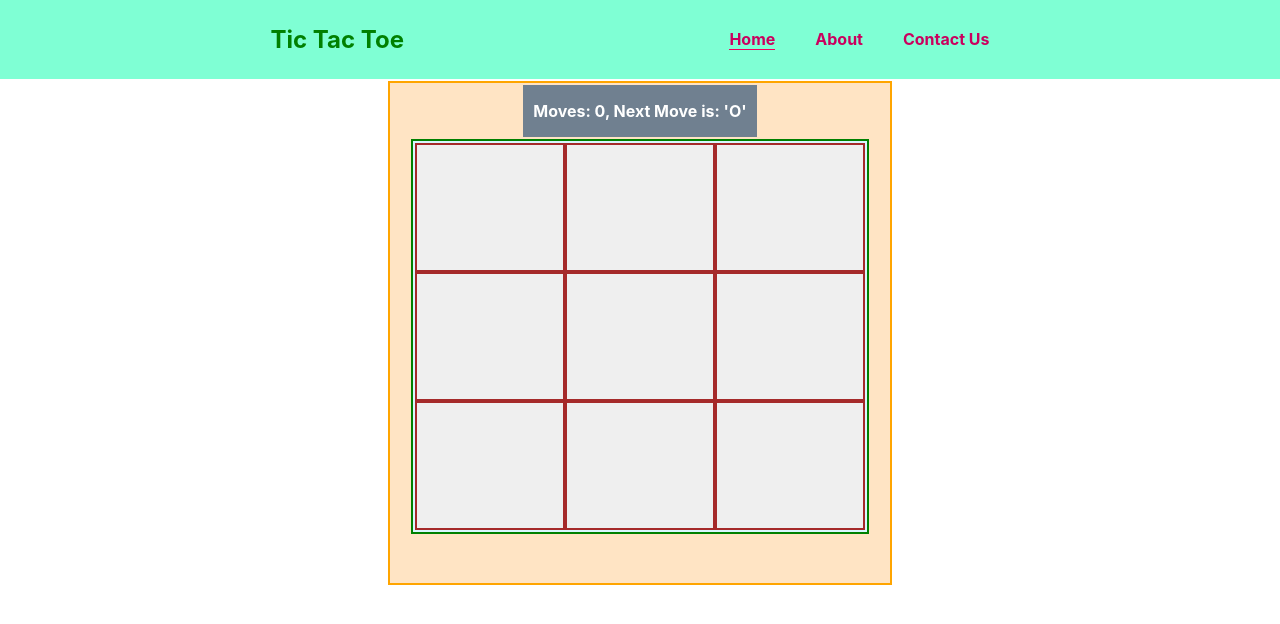
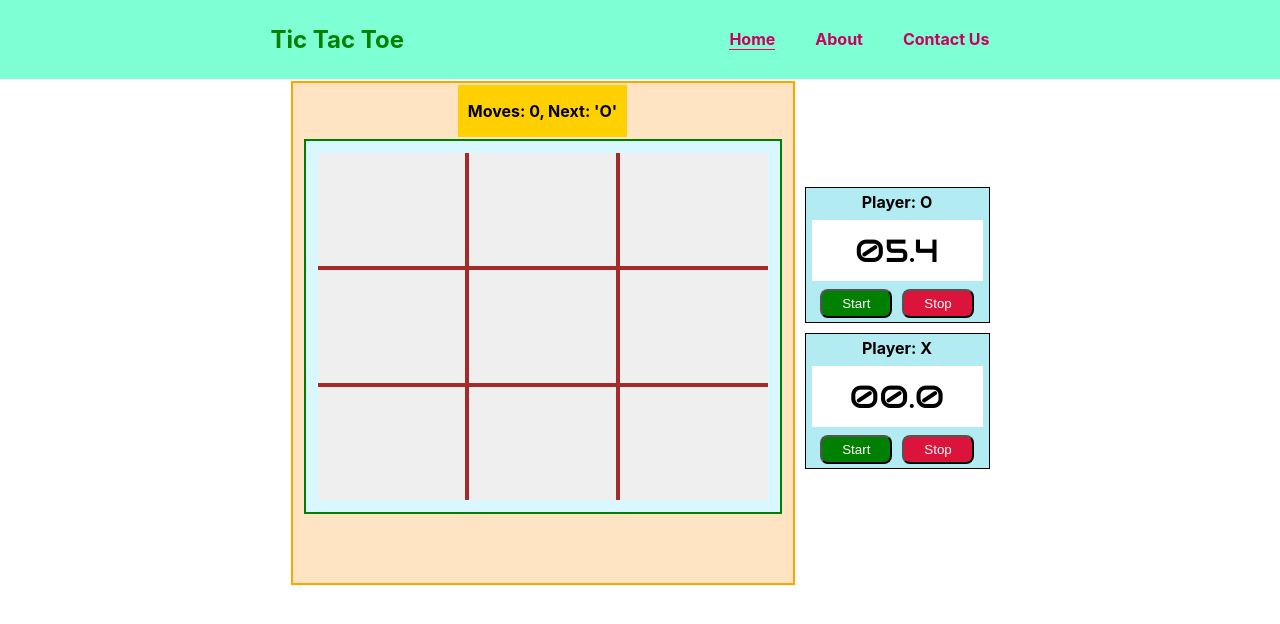
Before and after one commit to laks2097/my-work, a React (Create React App) app in the folder tictactoe/: page / in a window 1280 px wide. Shown: the top 624 px of the page. Built offline with nearby package versions, Linux system fonts and the light colour scheme.

Commit message:
Timer Added

```diff
--- a/tictactoe/src/components/board/board.styles.css
+++ b/tictactoe/src/components/board/board.styles.css
@@ -1,7 +1,7 @@
 .game-board-bg{
     border:2px solid green;
     width: 90%;
-    padding:2px;
+    padding:12px;
     height: 90%;
     background-color: rgb(217, 247, 255);
     display: grid;
--- a/tictactoe/src/components/game-cells/game-cells.styles.css
+++ b/tictactoe/src/components/game-cells/game-cells.styles.css
@@ -3,7 +3,35 @@
     border:2px solid brown;
     text-align:center;
     cursor:pointer;
-    font-size: 2rem;
+    font-size: 2.5rem;
     font-weight: bold;
     font-family: 'Shadows Into Light', cursive;
 }
+button#\30{
+    border-top:0;
+    border-left:0;
+}
+button#\31{
+    border-top:0;
+}
+button#\32{
+    border-top:0;
+    border-right:0;
+}
+button#\33{
+    border-left:0;
+}
+button#\35{
+    border-right:0;
+}
+button#\36{
+    border-bottom:0;
+    border-left:0;
+}
+button#\37{
+    border-bottom:0;
+}
+button#\38{
+    border-bottom:0;
+    border-right:0;
+}
--- a/tictactoe/src/components/game-status/game-status.component.jsx
+++ b/tictactoe/src/components/game-status/game-status.component.jsx
@@ -3,10 +3,10 @@ import '../game-status/game-status.styles.css';
 
 // class GameStatus extends React.Component{
 
-    const GameStatus = ({message,moves})=>{
+    const GameStatus = ({message})=>{
         return (
             <div className="game-status-bg">
-                <p>Moves: {moves}, {message}</p>
+                <p className={message.includes("Wins") ? "winner-text" : ""}>{message}</p>
             </div>
         );
     }
--- a/tictactoe/src/components/game-status/game-status.styles.css
+++ b/tictactoe/src/components/game-status/game-status.styles.css
@@ -1,8 +1,11 @@
 .game-status-bg{
     font-weight: bold;
-    color:white;
-    background-color: slategray;
+    color:black;
+    background-color: rgb(255, 208, 0);
     font-size:1rem;
     padding: 0px 10px;
     margin:2px;
 }
+.winner-text{
+    color:green;
+}
--- a/tictactoe/src/components/game/game.component.jsx
+++ b/tictactoe/src/components/game/game.component.jsx
@@ -4,24 +4,19 @@ import GameStatus from '../game-status/game-status.component';
 import CustomButton from '../custom-button/custom-button.component';
 import './game.styles.css';
 import { isWinner } from '../../services/game-logic';
+import Timer from '../timer/timer.component';
 
 class Game extends React.Component{
 
     constructor(props){
         super(props);
-
-        this.state = {
-            next:"O",
-            cells: [null,null,null,null,null,null,null,null,null],
-            message:"Next Move is: 'O'",
-            moves:0
-        };
+        this.state = this.getInitialState();
     }
-    initialState = () => {
+    getInitialState = () => {
         return {
             next:"O",
             cells: [null,null,null,null,null,null,null,null,null],
-            message:"Next Move is: 'O'",
+            message:"Moves: 0, Next: 'O'",
             moves:0
         };
 
@@ -35,11 +30,12 @@ class Game extends React.Component{
         cells[id] = changedValue;
 
         var result = isWinner(cells);
+
         let message = "";
         let next = (changedValue === "O") ? "X" : "O";
         let moves = this.state.moves+1;
         if(result.winner){
-            message=`${result.winner} Wins`;
+            message=`Moves: ${moves}, ${result.winner} Wins`;
         } else if(result.gameOver){
             message=`Game ends Stalemate`;
         } else{
@@ -55,19 +51,29 @@ class Game extends React.Component{
                 moves
             }
         );
+
     }
     handleReset = ()=>{
         // console.log("Reset Button clicked!");
         this.setState(
-            this.initialState()
+            this.getInitialState()
         );
     }
     render(){
         return (
-            <div className="game-bg">
-                <GameStatus message={this.state.message} moves={this.state.moves}/>
-                <Board cellValues = {this.state.cells} nextVal={this.state.next} actionFn={this.handleClick} />
-                <CustomButton title="RESET" onReset={this.handleReset} moves={this.state.moves}/>
+            <div className="app-container">
+                <div className="game-bg">
+                    <GameStatus message={this.state.message} moves={this.state.moves}/>
+                    <Board cellValues = {this.state.cells} nextVal={this.state.next} actionFn={this.handleClick} />
+                    <CustomButton title="RESET" onReset={this.handleReset} moves={this.state.moves}/>
+                    <br/>
+
+                </div>
+                <div className="timer-clocks">
+                    <Timer showManualControls={true} label="O" running = {this.state.next==="O"}/>
+                    <Timer showManualControls={true} label="X" running = {this.state.next==="X"}/>
+                </div>
+
             </div>
         );
     }
--- a/tictactoe/src/components/game/game.styles.css
+++ b/tictactoe/src/components/game/game.styles.css
@@ -8,3 +8,13 @@
     justify-content: space-between;
     align-items: center;
 }
+.app-container{
+    display: flex;
+    flex-direction: row;
+    flex-wrap: nowrap;
+    justify-content: space-around;
+    align-items: center;
+}
+.timer-clocks .timer-container{
+    margin-bottom: 10px;
+}
--- /dev/null
+++ b/tictactoe/src/components/timer/timer.component.jsx
@@ -0,0 +1,115 @@
+import React from 'react';
+import './timer.style.css';
+
+class Timer extends React.Component {
+
+    state = {
+        ms:0,
+    }
+
+// Lakshay's Way of Timer code:
+    // start = ()=>{
+    //     this.setState({s:0,ms:0});
+    //     clearInterval(this.id);
+    //     clearInterval(this.id2);
+    //     this.id = setInterval(()=>{
+    //         let ms = this.state.ms+1;
+    //         if(ms===10){
+    //             ms = 1;
+    //         }
+    //         this.setState({ms});
+    //     },100);
+
+    //     this.id2 = setInterval(()=>{
+    //         const s = this.state.s+1;
+    //         this.setState({s});
+    //     },1000);
+    // }
+    // stop = ()=>{
+    //     if(this.id){
+    //         clearInterval(this.id);
+    //         this.id = null;
+    //     }
+    //     if(this.id2){
+    //         clearInterval(this.id2);
+    //         this.id2 = null;
+    //     }
+
+
+    // }
+// Vivek's Way of Timer code:
+
+    start = ()=>{
+        if(!this.id){
+
+            this.id = setInterval(()=>{
+               if(this.props.running){
+                    const ms = this.state.ms;
+                    this.setState({ms: ms+100});
+               }
+
+            },100);
+        }
+    }
+    stop = ()=>{
+        if(this.id){
+            clearInterval(this.id);
+            this.id = null;
+        }
+    }
+
+
+    componenentDidUnmount = () =>{
+        this.stop();
+    }
+    componentDidMount = () =>{
+       if(this.props.running)
+            this.start();
+    }
+    componentDidUpdate = (prevProps)=>{
+        if(prevProps.running !== this.props.running){
+            if(this.props.running){
+                this.start();
+            }
+            else{
+                this.stop();
+            }
+        }
+    }
+
+    render(){
+
+        let seconds = Math.floor(this.state.ms / 1000);
+        const ms = this.state.ms - seconds*1000;
+        const hms = Math.floor(ms/100);
+        if(seconds<10){
+            seconds = "0"+seconds;
+        }
+        const btnContainerStyle = (this.props.showManualControls) ? {display: "block"} : {display: "none"};
+
+        return (
+            <div className="timer-container">
+                <p className="player-label">Player: {this.props.label}</p>
+                <p className="timer-text">{seconds}.{hms}</p>
+                <div className="timer-button-container" style={btnContainerStyle}>
+                    <button id="start-btn" className="timer-button-start" onClick={this.start}>Start</button>
+                    <button id="stop-btn" className="timer-button-stop" onClick={this.stop}>Stop</button>
+                </div>
+
+            </div>
+        );
+        // An example of conditional rendering is shown below
+        // return (
+        //     <div className="timer-container">
+        //         <p className="timer-text">{seconds}.{hms}</p>
+        //          { this.props.showManualControls &&  <div className="timer-button-container" style={btnContainerStyle}>
+        //             <button id="start-btn" className="timer-button-start" onClick={this.start}>Start</button>
+        //             <button id="stop-btn" className="timer-button-stop" onClick={this.stop}>Stop</button>
+        //         </div>
+        //         }
+        //     </div>
+        // );
+    }
+}
+
+export default Timer;
--- /dev/null
+++ b/tictactoe/src/components/timer/timer.style.css
@@ -0,0 +1,47 @@
+@import url('https://fonts.googleapis.com/css2?family=Audiowide&display=swap');
+
+.timer-container{
+    border:1px solid black;
+    padding:4px;
+    width:175px;
+    display:flex;
+    flex-direction: column;
+    margin-left:10px;
+    background-color: #b2ebf2;
+}
+.timer-text{
+    text-align: center;
+    font-size:2rem;
+    margin: 8px 2px;
+    padding:10px;
+    background-color:white;
+    font-family: 'Audiowide', cursive;
+
+}
+.timer-button-container{
+    text-align: center;
+}
+
+.timer-button-container button{
+    margin:0px 5px;
+   padding:5px;
+}
+#start-btn{
+    background-color:green;
+    color:white;
+    border-radius: 8px;
+    padding: 5px 20px;
+}
+
+#stop-btn{
+    background-color:crimson;
+    color:white;
+    border-radius: 8px;
+    padding: 5px 20px;
+}
+
+.player-label{
+    text-align: center;
+    margin: 0;
+    font-weight: bold;
+}
```
